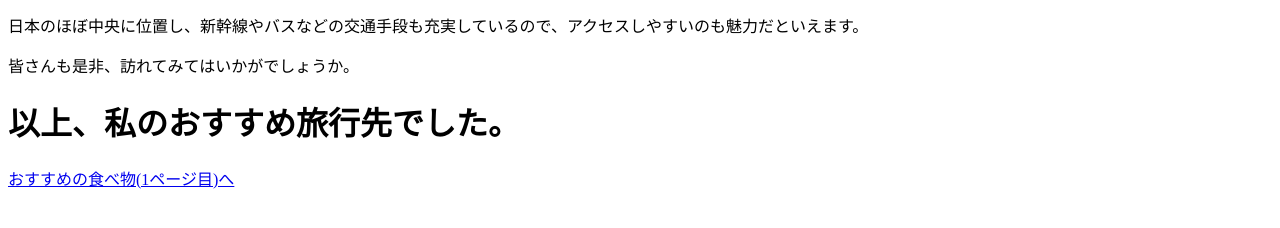
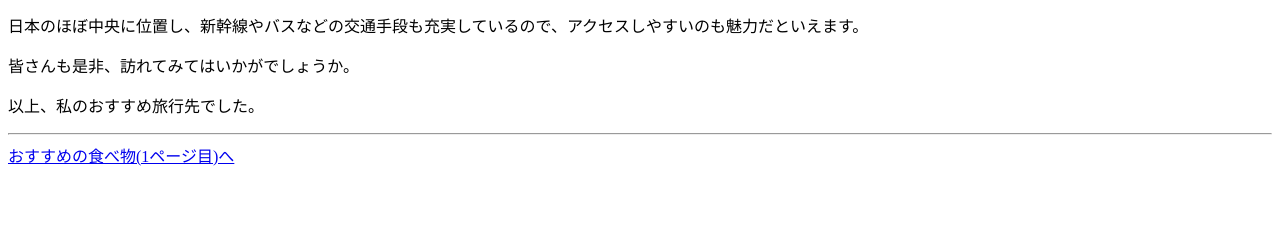
Before and after one commit to omu-aaa24316/omu-aaa24316.github.io-web-task2, a plain HTML site: page second.html in a window 1280 px wide. Shown: the part 540-768 px from the top of the page. Drawn offline with Linux system fonts and the light colour scheme.

Commit message:
Update second.html

```diff
--- a/second.html
+++ b/second.html
@@ -19,7 +19,9 @@
     </div>
 
     <div>
-    <h1>以上、私のおすすめ旅行先でした。</h1>
+    <p>以上、私のおすすめ旅行先でした。</p>
+
+        <hr>
 
       <a href="index.html">おすすめの食べ物(1ページ目)へ</a>
 
```
